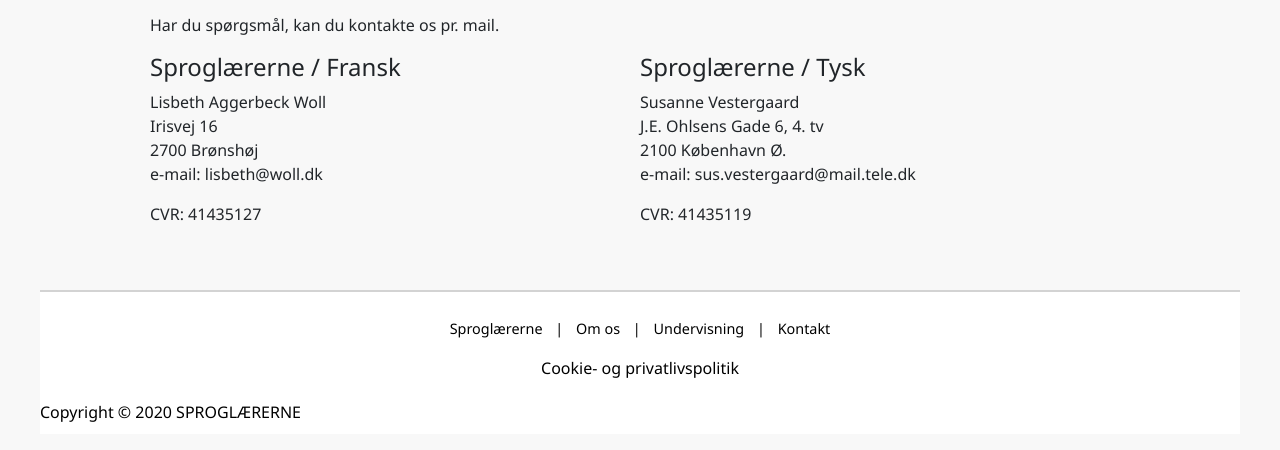
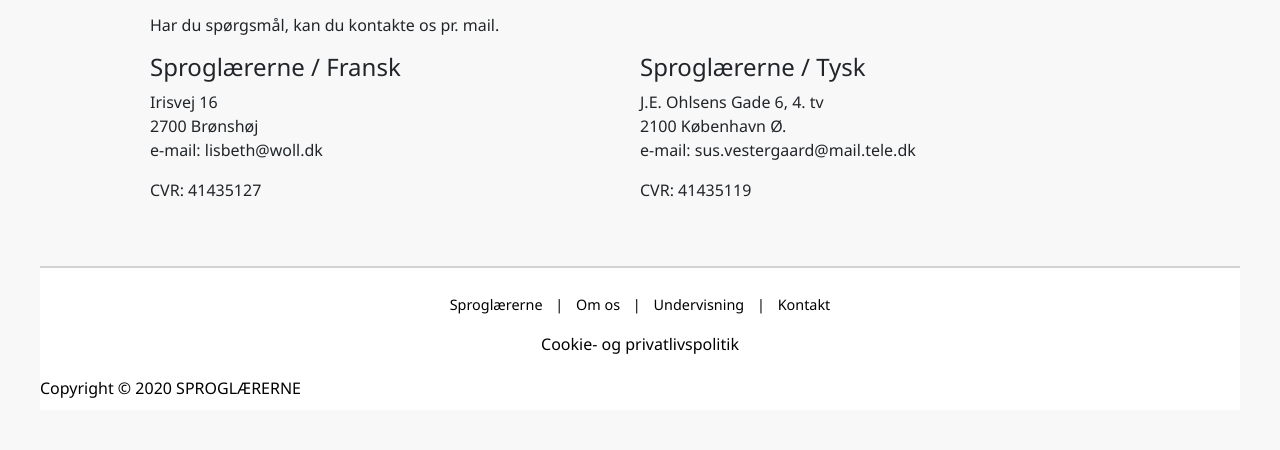
Before and after one commit to stavnstrup/lawandsus, a Gatsby site: page /kontakt in a window 1280 px wide. Shown: the part 360-810 px from the top of the page. Built offline with nearby package versions, Linux system fonts and the light colour scheme; Gatsby itself is replaced by a stand-in of ours.

Commit message:
Update kontakt.js

```diff
--- a/src/pages/kontakt.js
+++ b/src/pages/kontakt.js
@@ -41,8 +41,6 @@ export default () => (
         <div>
           <h4>Sproglærerne / Fransk</h4>
           <p>
-            Lisbeth Aggerbeck Woll
-            <br />
             Irisvej 16
             <br />
             2700 Brønshøj
@@ -54,8 +52,6 @@ export default () => (
         <div>
           <h4>Sproglærerne / Tysk</h4>
           <p>
-            Susanne Vestergaard
-            <br />
             J.E. Ohlsens Gade 6, 4. tv
             <br />
             2100 København Ø.
```
